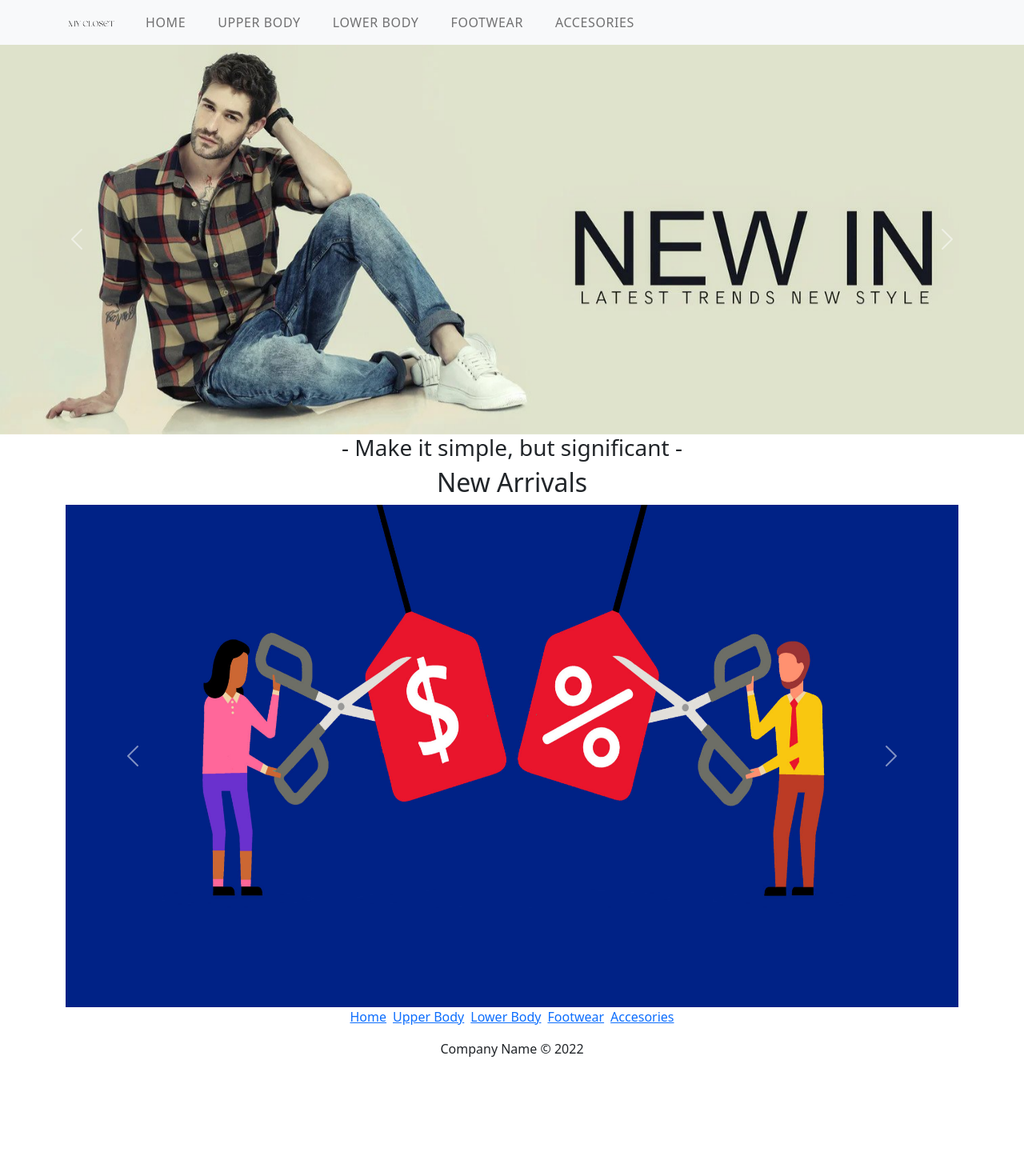
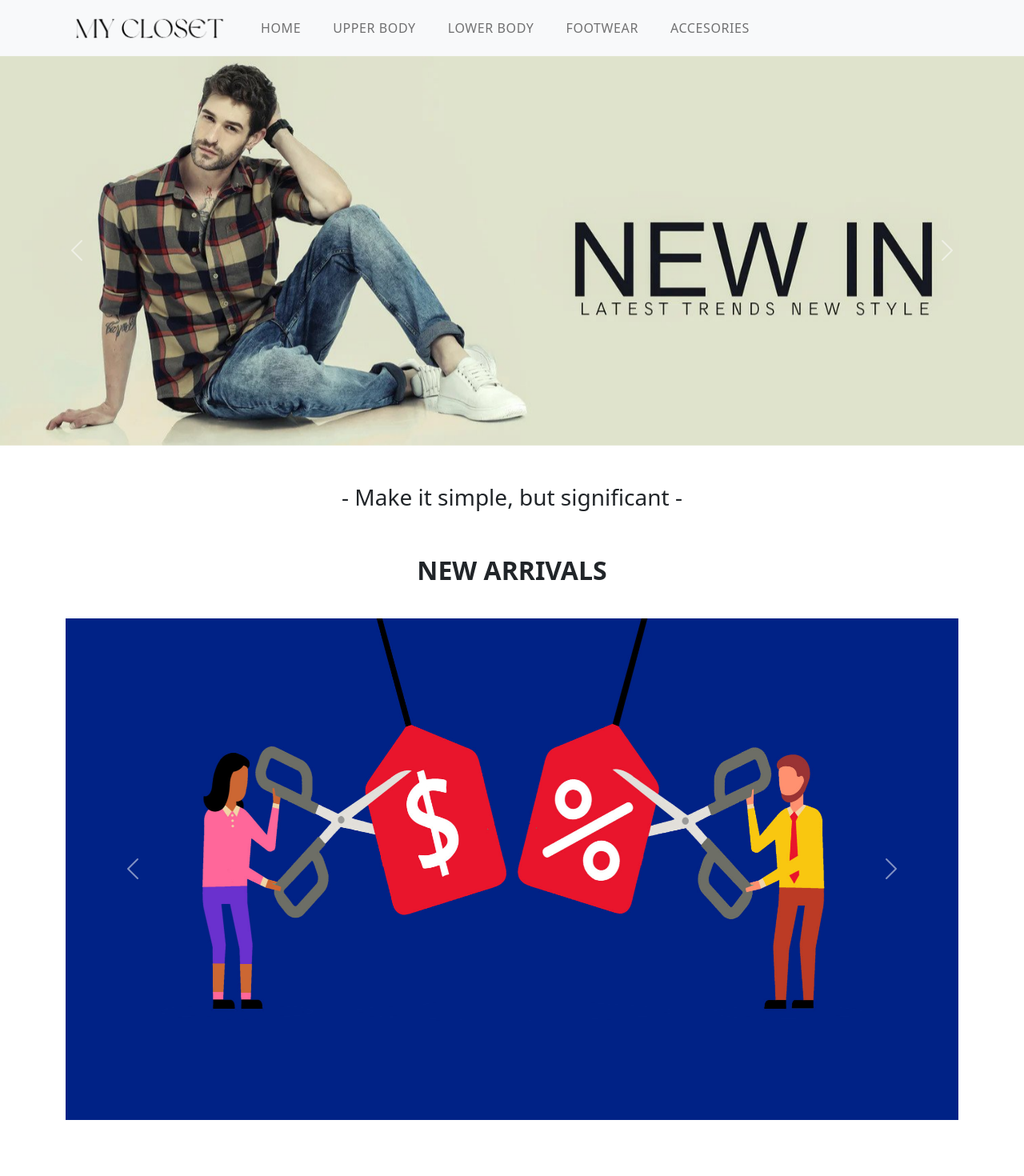
Before and after one commit to BrachoAlex/Proyecto-DAW, a React (Create React App) app in the folder frontend/: page / in a window 1280 px wide. Shown: the top 1470 px of the page at 80% size. Before the commit the page ends 1339 px from the top, so only its background shows below. Built offline with nearby package versions, Linux system fonts and the light colour scheme.

Commit message:
new design

```diff
--- a/frontend/src/App.css
+++ b/frontend/src/App.css
@@ -50,7 +50,7 @@ body{
 
 /* NAVBAR */
 .logo{
-  width: 4rem;
+  width: 13rem;
 }
 
 /* NAV LINKS */
@@ -76,3 +76,23 @@ nav ul li{
 .navbar-nav >li >a.hover{
   border-top: 0.1875rem solid var(--primary-black);
 }
+
+/* FOOTER */
+footer{
+  padding-top:5rem;
+}
+.list-inline-item{
+  padding-left: 0.95rem;
+}
+
+/*HOME */
+#quote{
+  padding-top:3rem;
+}
+
+#arrivals{
+  padding-top:3rem;
+  padding-bottom:2rem;
+  text-transform: uppercase;
+  font-weight: bold;
+}
```
